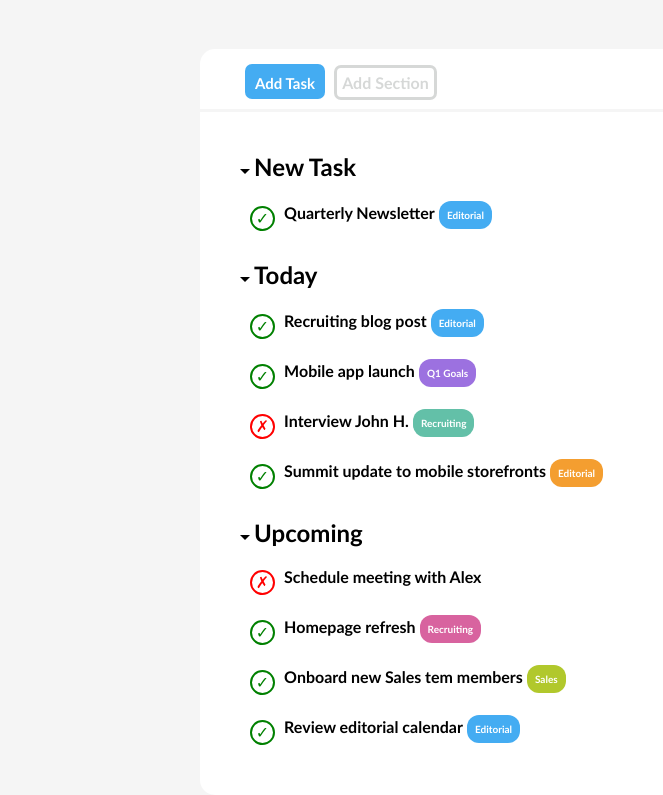
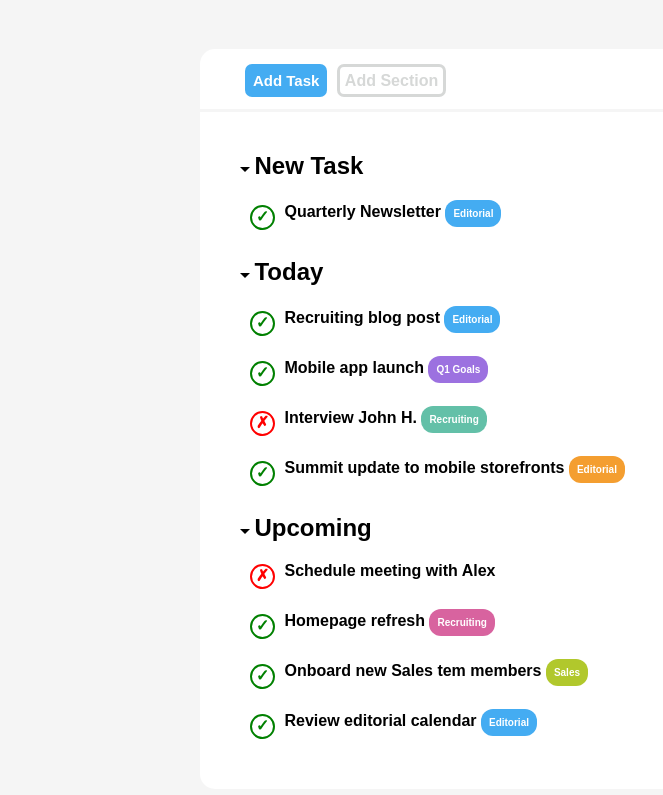
Before and after one commit to GlowingPiranha/html-css-toboolist, a plain HTML site: page index.html in a window 1280 px wide. Shown: the part 81-876 px from the top of the page, without its empty margins (0-663 px from the left). Drawn offline with Linux system fonts and the light colour scheme.

Commit message:
correzioni

```diff
--- a/assets/css/style.css
+++ b/assets/css/style.css
@@ -1,4 +1,8 @@
 /*RESET*/
+:root {
+  --bg-color: whitesmoke;
+}
+
 
 * {
   margin: 0;
@@ -8,8 +12,8 @@
 
 /* BODY */
 body {
-  background-color: whitesmoke;
-  font-family: 'Trebuchet MS', 'Lucida Sans Unicode', 'Lucida Grande', 'Lucida Sans', Arial, sans-serif
+  background-color: var(--bg-color);
+  font-family: Arial, Helvetica, sans-serif;
 }
 
 img {
@@ -31,7 +35,7 @@ li {
 
 main {
   margin: 0 auto;
-  background-color: whitesmoke;
+  background-color: var(--bg-color);
   align-items: center;
 }
 
@@ -39,7 +43,7 @@ main {
 
 .container-top {
   display: flex;
-  align-items: center
+  align-items: center;
 }
 
 .container-top .logo {
@@ -90,33 +94,35 @@ nav ul li {
 }
 
 nav ul li .li-box {
-  height: 35px;
+
   text-align: center;
   font-size: 15px;
   display: inline-block;
   margin: 5px;
-  padding: 10px;
+  padding: 8px;
   border-radius: 7px;
   background-color: rgb(68, 172, 242);
   color: white;
   font-weight: 800;
+  cursor: pointer;
 }
 
 nav ul li .li-box-2 {
-  height: 35px;
+
   text-align: center;
   padding: 5px;
   border-radius: 7px;
   font-weight: 800;
   color: rgb(214, 216, 215);
   border: 3px solid rgb(214, 216, 215);
+  cursor: pointer;
 }
 
 /* HR */
 
 .blk {
   height: 0;
-  border-bottom: 3px solid whitesmoke;
+  border-bottom: 3px solid var(--bg-color);
 
 }
 
@@ -158,7 +164,6 @@ nav ul li .li-box-2 {
 .container-main .section .check {
   vertical-align: -5px;
   text-align: center;
-  margin-top: 5px;
   margin-right: 5px;
   height: 25px;
   width: 25px;
--- a/index.html
+++ b/index.html
@@ -14,7 +14,7 @@
   <header>
     <div class="container-top">
       <img src="assets/img/Logo.png" alt="Logo" class="logo">
-      <div class="logo2">Toboolist</div>
+      <span class="logo2">Toboolist</span>
     </div>
   </header>
 
@@ -53,7 +53,7 @@
           <div class="ul-1">New Task</div>
           <li>
             <div class="check">&check;</div>
-            <div class="text.li">Quarterly Newsletter</div>
+            <div class="text-li">Quarterly Newsletter</div>
             <div class="badge-edit">Editorial</div>
           </li>
         </ul>
@@ -66,26 +66,26 @@
           <li>
             <div class="check">&check;</div>
 
-            <div class="text.li">Recruiting blog post</div>
+            <div class="text-li">Recruiting blog post</div>
             <div class="badge-edit">Editorial</div>
           </li>
 
           <li>
             <div class="check">&check;</div>
 
-            <div class="text.li">Mobile app launch</div>
+            <div class="text-li">Mobile app launch</div>
             <div class="badge-q1">Q1 Goals</div>
           </li>
           <li>
             <div class="cross">&cross;</div>
 
-            <div class="text.li">Interview John H.</div>
+            <div class="text-li">Interview John H.</div>
             <div class="badge-rec">Recruiting</div>
           </li>
           <li>
             <div class="check">&check;</div>
 
-            <div class="text.li">Summit update to mobile storefronts</div>
+            <div class="text-li">Summit update to mobile storefronts</div>
             <div class="badge-mob">Editorial</div>
 
           </li>
@@ -99,26 +99,26 @@
           <li>
             <div class="cross">&cross;</div>
 
-            <div class="text.li">Schedule meeting with Alex</div>
+            <div class="text-li">Schedule meeting with Alex</div>
 
           </li>
           <li>
             <div class="check">&check;</div>
 
-            <div class="text.li">Homepage refresh</div>
+            <div class="text-li">Homepage refresh</div>
             <div class="badge-web">Recruiting</div>
           </li>
           <li>
             <div class="check">&check;</div>
 
-            <div class="text.li">Onboard new Sales tem members</div>
+            <div class="text-li">Onboard new Sales tem members</div>
             <div class="badge-sal">Sales</div>
 
           </li>
           <li>
             <div class="check">&check;</div>
 
-            <div class="text.li">Review editorial calendar</div>
+            <div class="text-li">Review editorial calendar</div>
             <div class="badge-edit">Editorial</div>
 
           </li>
```
